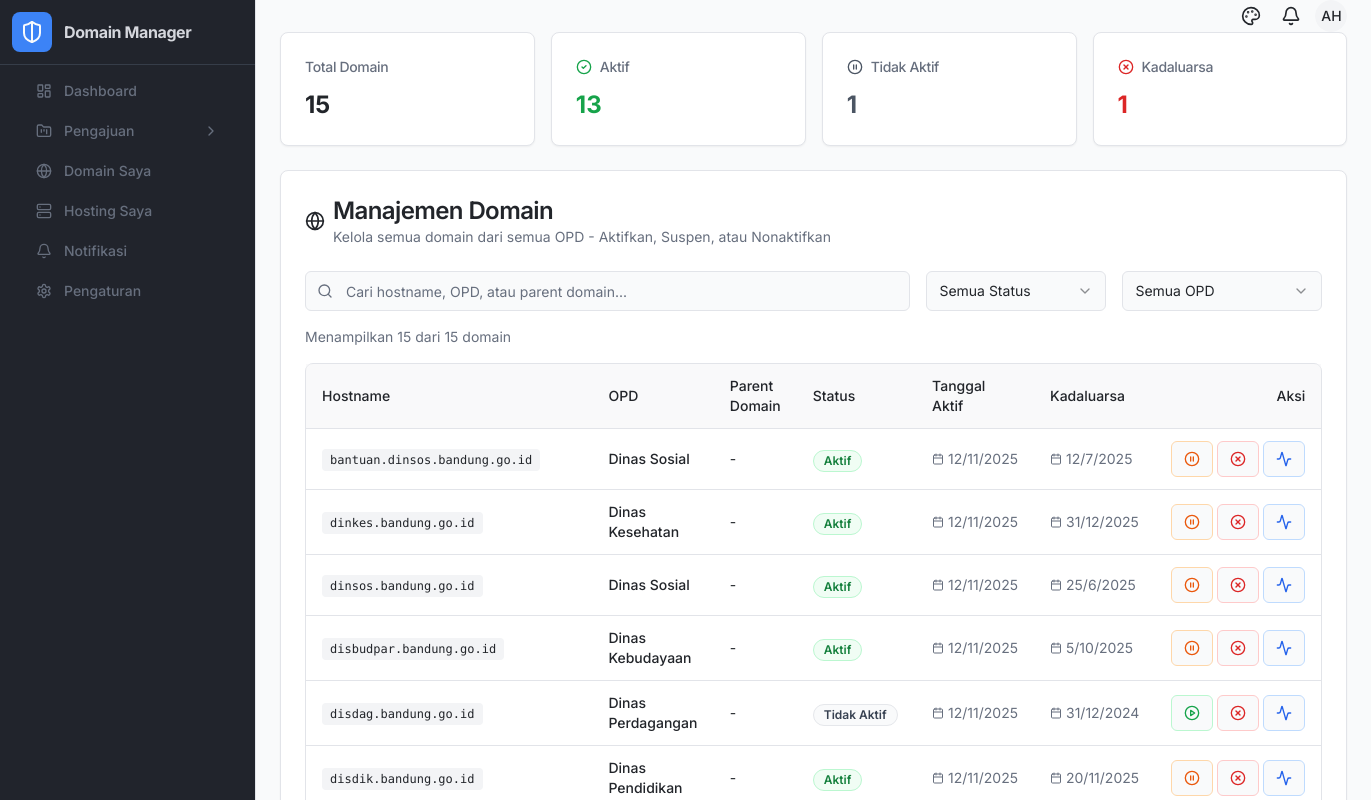
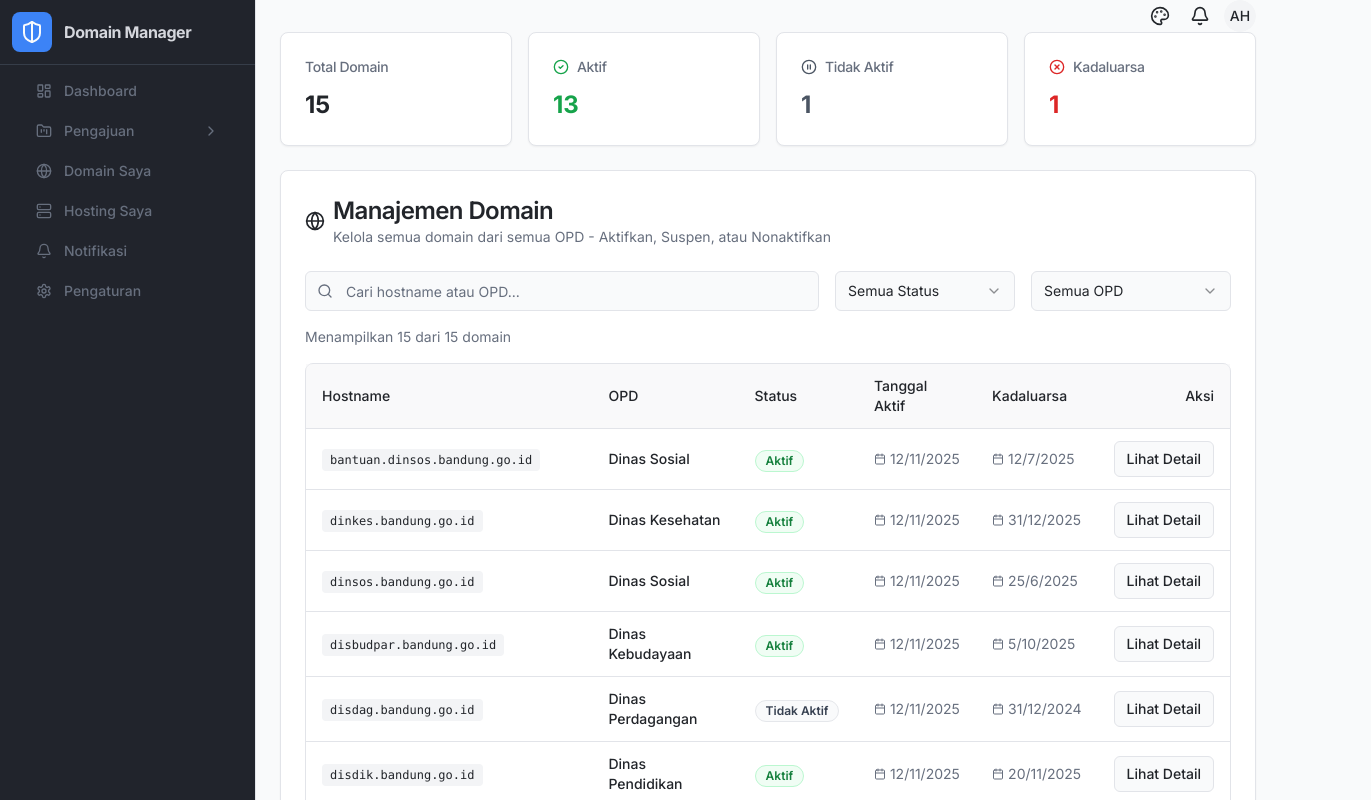
Before and after one commit to chucur00t/domain-manager, a Next.js app: page /super-admin/domains in a window 1280 px wide. Shown: the top 800 px of the page, 1371 px wide, since content can reach past the window. Built offline with nearby package versions, Linux system fonts and the light colour scheme.

Commit message:
Refactor domain management: remove parent domain column, simplify actions to single detail button with action buttons inside

```diff
--- a/src/app/(app)/super-admin/domains/page.tsx
+++ b/src/app/(app)/super-admin/domains/page.tsx
@@ -43,12 +43,6 @@
 } from "@/components/ui/dialog";
 import { Textarea } from "@/components/ui/textarea";
 import { Label } from "@/components/ui/label";
-import {
-  Tooltip,
-  TooltipContent,
-  TooltipProvider,
-  TooltipTrigger,
-} from "@/components/ui/tooltip";
 
 type StatusFilter = "all" | "active" | "inactive" | "expired";
 type ActionType = "activate" | "suspend" | "deactivate" | "health-check";
@@ -121,8 +115,7 @@
         const search = searchTerm.toLowerCase();
         return (
           domain.hostname?.toLowerCase().includes(search) ||
-          domain.opd?.toLowerCase().includes(search) ||
-          domain.parentDomain?.toLowerCase().includes(search)
+          domain.opd?.toLowerCase().includes(search)
         );
       }
 
@@ -295,101 +288,7 @@
     }
   };
 
-  const getActionButtons = (domain: Domain) => {
-    const buttons = [];
 
-    // Activate button (for inactive/expired/pending domains)
-    if (domain.status !== "active") {
-      buttons.push(
-        <TooltipProvider key="activate">
-          <Tooltip>
-            <TooltipTrigger asChild>
-              <Button
-                size="sm"
-                variant="outline"
-                className="text-green-600 border-green-200 hover:bg-green-50"
-                onClick={() => handleOpenDialog(domain, "activate")}
-              >
-                <PlayCircle className="h-4 w-4" />
-              </Button>
-            </TooltipTrigger>
-            <TooltipContent>Aktifkan Domain</TooltipContent>
-          </Tooltip>
-        </TooltipProvider>
-      );
-    }
-
-    // Suspend button (for active domains)
-    if (domain.status === "active") {
-      buttons.push(
-        <TooltipProvider key="suspend">
-          <Tooltip>
-            <TooltipTrigger asChild>
-              <Button
-                size="sm"
-                variant="outline"
-                className="text-orange-600 border-orange-200 hover:bg-orange-50"
-                onClick={() => handleOpenDialog(domain, "suspend")}
-              >
-                <PauseCircle className="h-4 w-4" />
-              </Button>
-            </TooltipTrigger>
-            <TooltipContent>Suspen Domain</TooltipContent>
-          </Tooltip>
-        </TooltipProvider>
-      );
-    }
-
-    // Deactivate button (for any active/inactive domain)
-    if (domain.status !== "expired") {
-      buttons.push(
-        <TooltipProvider key="deactivate">
-          <Tooltip>
-            <TooltipTrigger asChild>
-              <Button
-                size="sm"
-                variant="outline"
-                className="text-red-600 border-red-200 hover:bg-red-50"
-                onClick={() => handleOpenDialog(domain, "deactivate")}
-              >
-                <XCircle className="h-4 w-4" />
-              </Button>
-            </TooltipTrigger>
-            <TooltipContent>Nonaktifkan Domain</TooltipContent>
-          </Tooltip>
-        </TooltipProvider>
-      );
-    }
-
-    // Health check button (always available for active/inactive domains)
-    if (domain.status === "active" || domain.status === "inactive") {
-      const isChecking = isCheckingHealth.has(domain.id);
-      buttons.push(
-        <TooltipProvider key="health">
-          <Tooltip>
-            <TooltipTrigger asChild>
-              <Button
-                size="sm"
-                variant="outline"
-                className="text-blue-600 border-blue-200 hover:bg-blue-50"
-                onClick={() => handleCheckHealth(domain)}
-                disabled={isChecking}
-              >
-                {isChecking ? (
-                  <Loader2 className="h-4 w-4 animate-spin" />
-                ) : (
-                  <Activity className="h-4 w-4" />
-                )}
-              </Button>
-            </TooltipTrigger>
-            <TooltipContent>Cek Kesehatan Domain</TooltipContent>
-          </Tooltip>
-        </TooltipProvider>
-      );
-    }
-
-    return buttons;
-  };
 
   if (isLoading) {
     return (
@@ -475,7 +374,7 @@
               <div className="flex-1 relative">
                 <Search className="absolute left-3 top-1/2 -translate-y-1/2 h-4 w-4 text-muted-foreground" />
                 <Input
-                  placeholder="Cari hostname, OPD, atau parent domain..."
+                  placeholder="Cari hostname atau OPD..."
                   value={searchTerm}
                   onChange={(e) => setSearchTerm(e.target.value)}
                   className="pl-10"
@@ -530,9 +429,6 @@
                         OPD
                       </th>
                       <th className="px-4 py-3 text-left text-sm font-medium">
-                        Parent Domain
-                      </th>
-                      <th className="px-4 py-3 text-left text-sm font-medium">
                         Status
                       </th>
                       <th className="px-4 py-3 text-left text-sm font-medium">
@@ -550,7 +446,7 @@
                     {filteredDomains.length === 0 ? (
                       <tr>
                         <td
-                          colSpan={7}
+                          colSpan={6}
                           className="px-4 py-8 text-center text-muted-foreground"
                         >
                           Tidak ada domain yang ditemukan
@@ -569,15 +465,6 @@
                           </td>
                           <td className="px-4 py-3 text-sm font-medium">
                             {domain.opd || "-"}
-                          </td>
-                          <td className="px-4 py-3 text-sm">
-                            {domain.parentDomain ? (
-                              <code className="text-xs text-muted-foreground">
-                                {domain.parentDomain}
-                              </code>
-                            ) : (
-                              "-"
-                            )}
                           </td>
                           <td className="px-4 py-3">
                             {getStatusBadge(domain.status)}
@@ -607,8 +494,14 @@
                             )}
                           </td>
                           <td className="px-4 py-3">
-                            <div className="flex justify-end gap-1">
-                              {getActionButtons(domain)}
+                            <div className="flex justify-end">
+                              <Button
+                                size="sm"
+                                variant="outline"
+                                onClick={() => handleOpenDialog(domain, "health-check")}
+                              >
+                                Lihat Detail
+                              </Button>
                             </div>
                           </td>
                         </tr>
@@ -633,8 +526,7 @@
               {actionType === "activate" && "Aktifkan Domain"}
               {actionType === "suspend" && "Suspen Domain"}
               {actionType === "deactivate" && "Nonaktifkan Domain"}
-              {actionType === "health-check" &&
-                "Hasil Pemeriksaan Kesehatan Domain"}
+              {actionType === "health-check" && "Detail Domain"}
             </DialogTitle>
             <DialogDescription>
               {actionType === "activate" &&
@@ -644,7 +536,7 @@
               {actionType === "deactivate" &&
                 "Domain akan dinonaktifkan secara permanen"}
               {actionType === "health-check" &&
-                "Informasi status kesehatan domain"}
+                "Informasi lengkap dan status kesehatan domain"}
             </DialogDescription>
           </DialogHeader>
 
@@ -848,14 +740,59 @@
           )}
 
           <DialogFooter>
+            {actionType === "health-check" && selectedDomain ? (
+              <div className="flex items-center justify-between w-full">
+                <div className="flex gap-2">
+                  {selectedDomain.status !== "active" && (
+                    <Button
+                      variant="default"
+                      size="sm"
+                      onClick={() => {
+                        setActionType("activate");
+                      }}
+                    >
+                      <PlayCircle className="h-4 w-4 mr-2" />
+                      Aktifkan
+                    </Button>
+                  )}
+                  {selectedDomain.status === "active" && (
+                    <Button
+                      variant="secondary"
+                      size="sm"
+                      onClick={() => {
+                        setActionType("suspend");
+                      }}
+                    >
+                      <PauseCircle className="h-4 w-4 mr-2" />
+                      Suspen
+                    </Button>
+                  )}
+                  {selectedDomain.status !== "expired" && (
+                    <Button
+                      variant="destructive"
+                      size="sm"
+                      onClick={() => {
+                        setActionType("deactivate");
+                      }}
+                    >
+                      <XCircle className="h-4 w-4 mr-2" />
+                      Nonaktifkan
+                    </Button>
+                  )}
+                </div>
+                <Button variant="outline" onClick={handleCloseDialog}>
+                  Tutup
+                </Button>
+              </div>
+            ) : (
+              <>
                 <Button
                   variant="outline"
                   onClick={handleCloseDialog}
-              disabled={isSubmitting && actionType !== "health-check"}
+                  disabled={isSubmitting}
                 >
-              {actionType === "health-check" ? "Tutup" : "Batal"}
+                  Batal
                 </Button>
-            {actionType !== "health-check" && (
                 <Button
                   onClick={handleSubmitAction}
                   disabled={
@@ -899,6 +836,7 @@
                     </>
                   )}
                 </Button>
+              </>
             )}
           </DialogFooter>
         </DialogContent>
```
Also changed, not shown: src/app/(app)/super-admin/opds/page.tsx (+13 -9 lines). Lines whose indentation alone changed are shown as unchanged.
